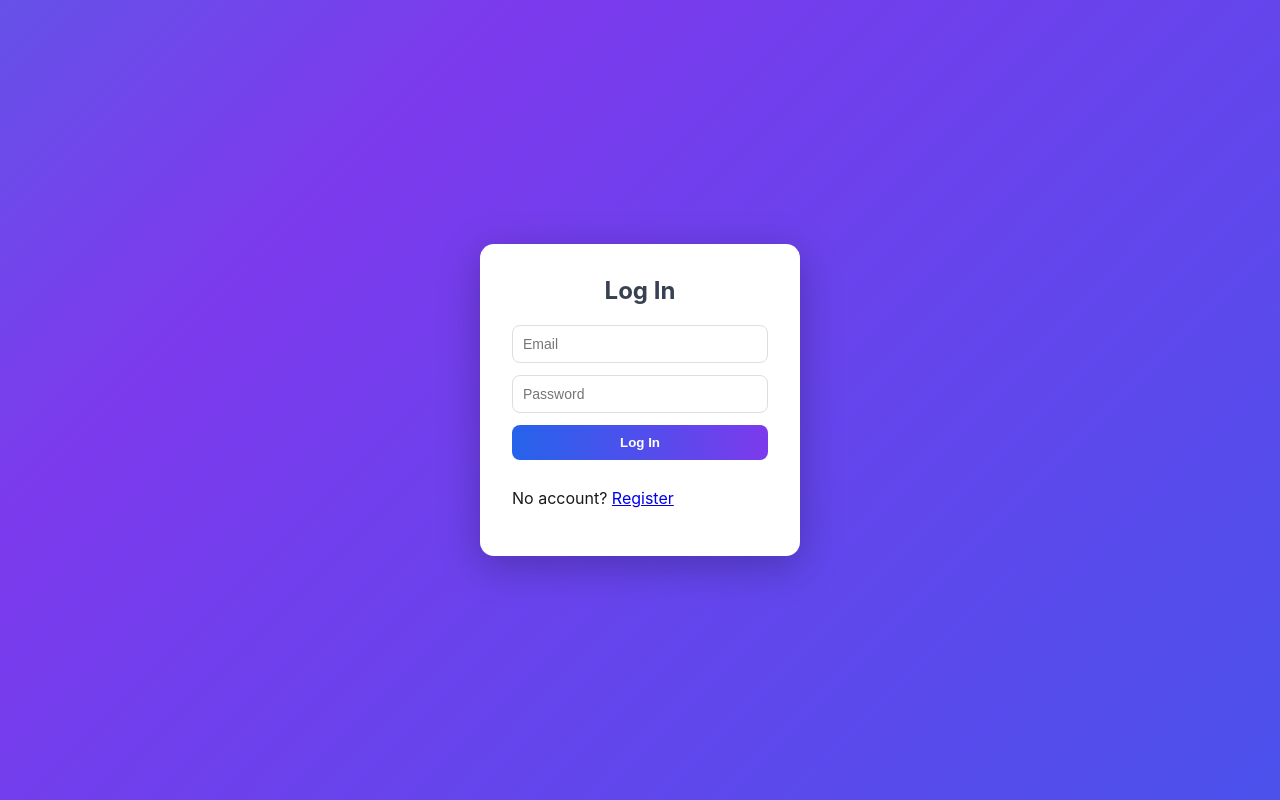
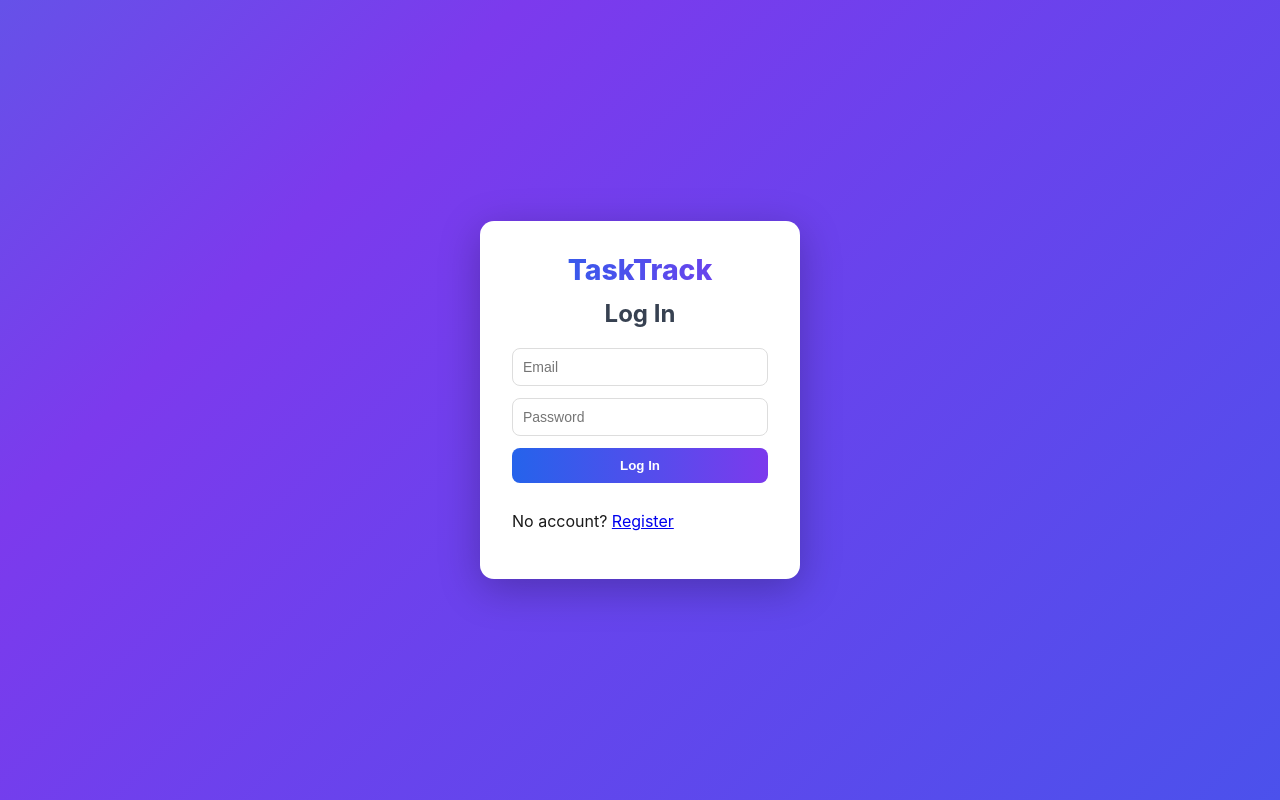
Before and after one commit to IdreesEhsan/TaskTrack, a React app in the folder frontend/: page /login in a window 1280 px wide. Built offline with nearby package versions, Linux system fonts and the light colour scheme; no server answers; the HTML template or start-up script is replaced by a standard one.

Commit message:
Add the app title

```diff
--- a/frontend/src/pages/Login.jsx
+++ b/frontend/src/pages/Login.jsx
@@ -17,6 +17,7 @@ export default function Login() {
     return (
         <div className="auth-container">
             <form className="auth-form" onSubmit={handleSubmmit}>
+                <h1 className="app-title">TaskTrack</h1>
                 <h2>Log In</h2>
                 {error && <p className="error">{error}</p>}
                 <input
--- a/frontend/src/pages/Register.jsx
+++ b/frontend/src/pages/Register.jsx
@@ -18,6 +18,7 @@ export default function Register() {
     return (
     <div className="auth-container">
       <form className="auth-form" onSubmit={handleSubmit}>
+        <h1 className="app-title">TaskTrack</h1>
         <h2>Create Account</h2>
         {error && <p className="error">{error}</p>}
         <input
```
